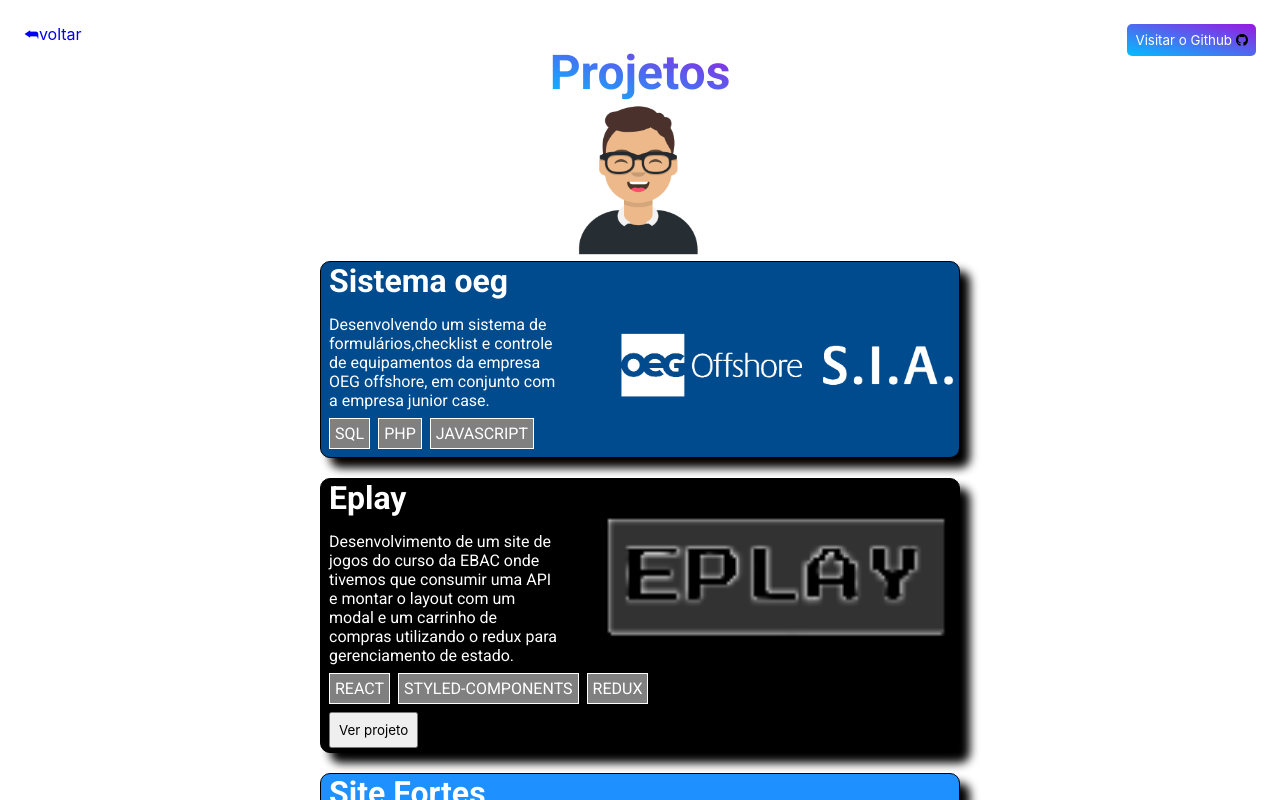
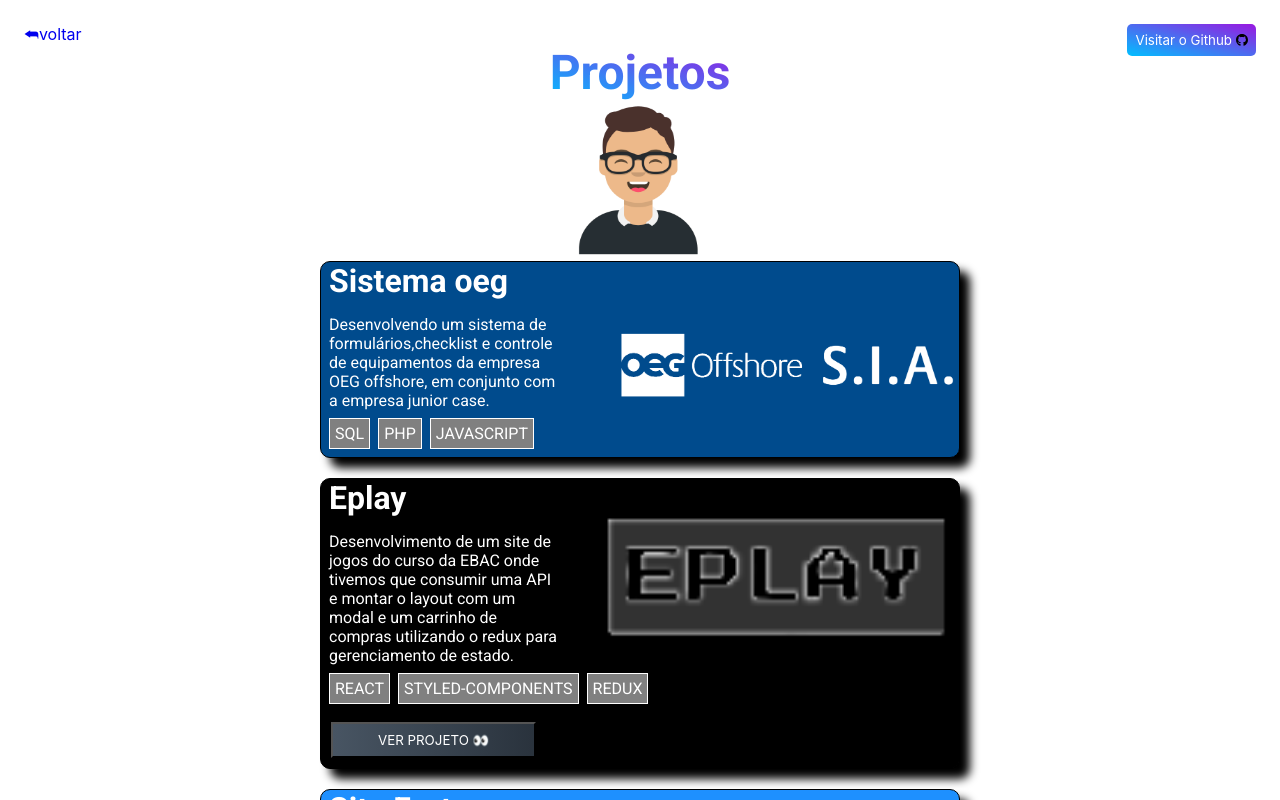
Before and after one commit to LeonardoMarins/Portifolio, a React (Vite) app: page /projetos in a window 1280 px wide. Shown: the top 800 px of the page. Built offline with nearby package versions, Linux system fonts and the light colour scheme.

Commit message:
terminando projetos

```diff
--- a/src/components/Card/index.tsx
+++ b/src/components/Card/index.tsx
@@ -28,7 +28,7 @@
           <li>{tecnologia3}</li>
         </ul>
         {button ? (
-          <a href={href}><button>Ver projeto</button></a>
+          <a href={href} target="_blank"><button>Ver projeto &#128064;</button></a>
         ): (
           ''
         )}
--- a/src/components/Card/styles.ts
+++ b/src/components/Card/styles.ts
@@ -69,10 +69,26 @@
     }
   }
 
+
+
   button {
-    margin-bottom: 4px;
-    margin-left: 8px;
-    padding: 8px;
+    background-image: linear-gradient(to right, #485563 0%, #29323c  51%, #485563  100%);
+    margin: 10px;
+    padding: 8px 45px;
+    text-align: center;
+    text-transform: uppercase;
+    transition: 0.5s;
+    background-size: 200% auto;
+    color: white;
+    display: block;
     cursor: pointer;
   }
+
+  &:hover {
+    background-position: right center; /* change the direction of the change here */
+    color: #fff;
+    text-decoration: none;
+  }
+
+
 `
--- a/src/components/NavBar/index.tsx
+++ b/src/components/NavBar/index.tsx
@@ -1,3 +1,4 @@
+import Paragrafo from "../Paragraph"
 import { Links, Lista } from "./styles"
 
 
@@ -6,9 +7,9 @@
     <>
       <nav>
         <Lista>
-          <li><Links to={'/projetos'}>Projetos</Links></li>
-          <li><Links to={'/curriculo'}>Currículo</Links></li>
-          <li><Links to={'/experiencia'}>Experiência</Links></li>
+          <li><Links to={'/projetos'}><Paragrafo>Projetos</Paragrafo></Links></li>
+          <li><Links to={'/curriculo'}><Paragrafo>Currículo</Paragrafo></Links></li>
+          <li><a href="mailto:marins.dev@gmail.com"><Paragrafo>Contato</Paragrafo></a></li>
         </Lista>
       </nav>
     </>
--- a/src/components/NavBar/styles.ts
+++ b/src/components/NavBar/styles.ts
@@ -7,12 +7,11 @@
 
   li {
     margin-right: 16px;
-    border: 1px solid black;
     padding: 8px;
-    border-radius: 5%;
+    border-radius: 8%;
 
     &:hover {
-      background-color: black;
+      background: linear-gradient(to bottom left, #9A17E0, #00BFFF);
       transition: 1s;
     }
   }
```
